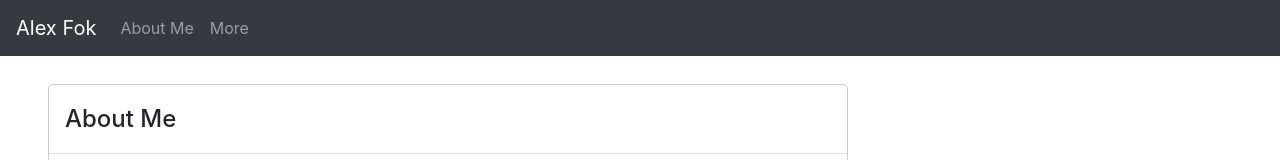
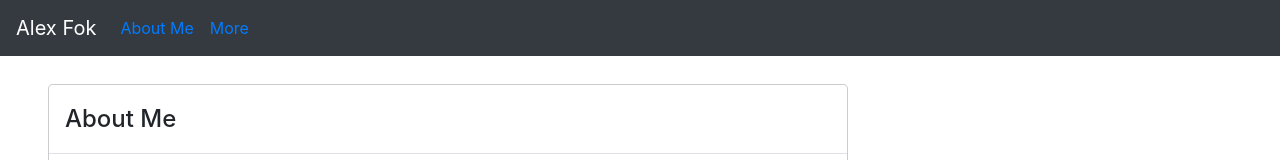
Before and after one commit to alex-fok/Portfolio, a React (Create React App) app: page / in a window 1280 px wide. Shown: the top 160 px of the page. Built offline with nearby package versions, Linux system fonts and the light colour scheme; the HTML template or start-up script is replaced by a standard one.

Commit message:
Add Link Component

```diff
--- a/src/components/Navigator/index.js
+++ b/src/components/Navigator/index.js
@@ -1,5 +1,6 @@
 import Navbar from 'react-bootstrap/Navbar';
 import Nav from 'react-bootstrap/Nav';
+import {Link} from 'react-router-dom';
 
 const Navigator = () => {
   return (
@@ -7,10 +8,10 @@ const Navigator = () => {
       <Navbar.Brand>Alex Fok</Navbar.Brand>
         <Nav className='mr-auto'>
         <Nav.Item>
-          <Nav.Link href='/Portfolio/'>About Me</Nav.Link>
+          <Nav.Link><Link to='/'>About Me</Link></Nav.Link>
         </Nav.Item>
         <Nav.Item>
-          <Nav.Link href='/Portfolio/more'>More</Nav.Link>
+          <Nav.Link><Link to='/more'>More</Link></Nav.Link>
         </Nav.Item>
         </Nav>
     </Navbar>
```
